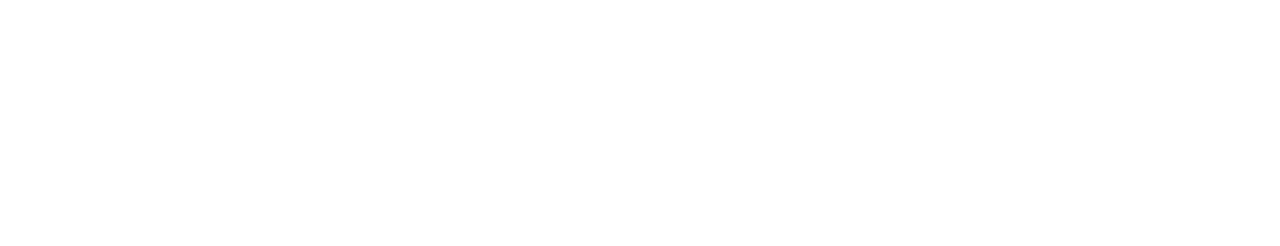
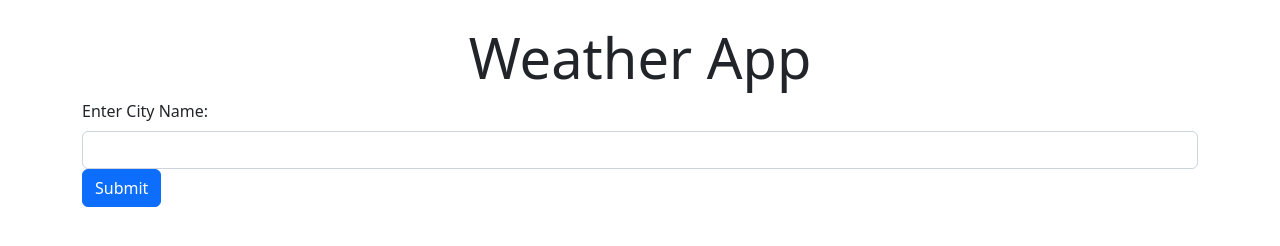
Before and after one commit to jaredmates/weather-app, a plain HTML site: page index.html in a window 1280 px wide. Drawn offline with nearby package versions, Linux system fonts and the light colour scheme.

Commit message:
making weather data post

```diff
--- a/index.html
+++ b/index.html
@@ -14,7 +14,18 @@
     <title>Weather App</title>
   </head>
   <body>
-    <div id="content"></div>
+    <div class="container mt-4">
+      <h1 class="display-4 text-center">Weather App</h1>
+      <form id="form" action="">
+        <div class="form-group">
+          <label for="city" class="form-label">Enter City Name:</label>
+          <input type="text" class="form-control" id="city" placeholder="" />
+        </div>
+
+        <button id="btn" type="submit" class="btn btn-primary">Submit</button>
+      </form>
+    </div>
+
     <script src="main.js"></script>
   </body>
 </html>
```
